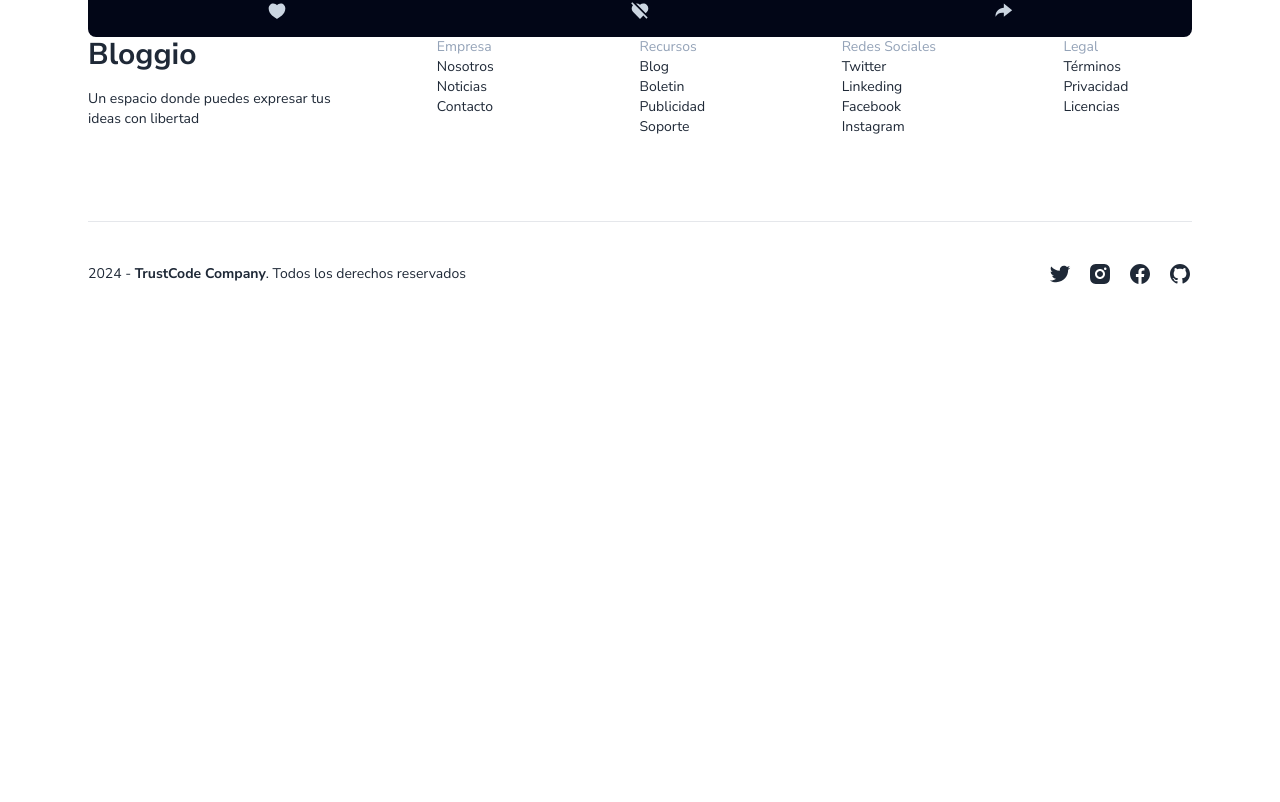
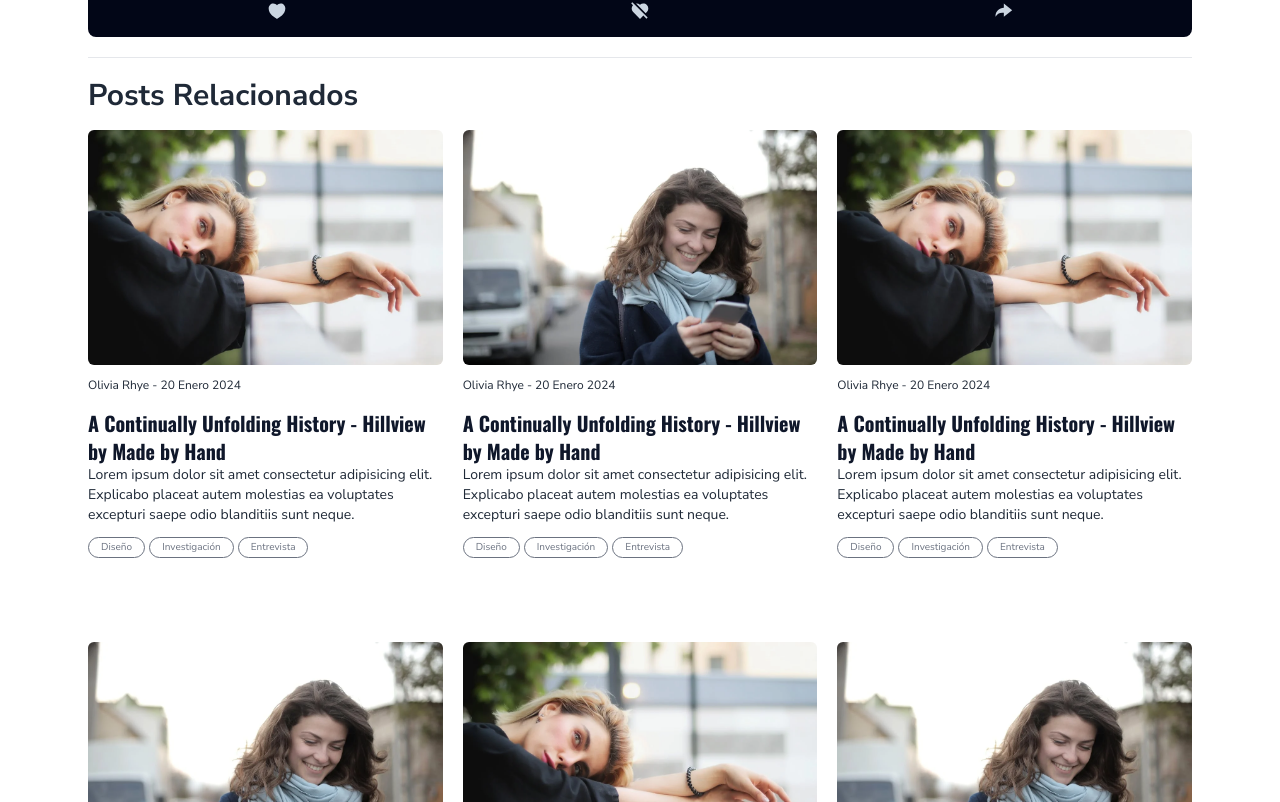
Before and after one commit to FernandoTelloL/bloggio, a React (Vite) app: page /detail-post in a window 1280 px wide. Shown: the part 1438-2240 px from the top of the page. Before the commit the page ends 1776 px from the top, so only its background shows below. Built offline with nearby package versions, Linux system fonts and the light colour scheme.

Commit message:
terminada seccion posts relacionados de detailPostPage

```diff
--- a/src/components/CardAllPosts.jsx
+++ b/src/components/CardType1.jsx
@@ -6,7 +6,7 @@ import {
   RiInstagramFill,
 } from "react-icons/ri";
 
-export const CardAllPosts = ({ img }) => {
+export const CardType1 = ({ img }) => {
   return (
     <>
       <div className="mb-12 mt-4">
--- a/src/components/index.js
+++ b/src/components/index.js
@@ -4,7 +4,7 @@ export { Footer } from "./Footer";
 
 export { Pagination } from "./Pagination";
 
-export { CardAllPosts } from "./CardAllPosts";
+export { CardType1 } from "./CardType1";
 
 export { Card1 } from "./Card1";
 
--- a/src/pages/DetailPost.jsx
+++ b/src/pages/DetailPost.jsx
@@ -1,5 +1,9 @@
 import { Footer, Headers } from "../components";
-import { MainTitleDetailPostPage, MenuBottomDetailPost } from "./../sections";
+import {
+  MainTitleDetailPostPage,
+  MenuBottomDetailPost,
+  RelatedPostsDetailPostPage,
+} from "./../sections";
 import mainImage from "../assets/images/img1.webp";
 import secondaryImage from "../assets/images/img4.jpeg";
 
@@ -12,7 +16,7 @@ export const DetailPost = () => {
 
         <img className="mt-6 rounded-xl" src={mainImage} alt="" />
 
-        <section>
+        <section className="mb-5">
           <article>
             <p>
               Lorem ipsum, dolor sit amet consectetur adipisicing elit. In
@@ -55,6 +59,10 @@ export const DetailPost = () => {
             <MenuBottomDetailPost />
           </article>
         </section>
+        <hr className=" bg-slate-500" />
+        <section className="mt-5 mb-6">
+          <RelatedPostsDetailPostPage />
+        </section>
       </div>
       <Footer />
     </>
--- /dev/null
+++ b/src/sections/detailPostPage/RelatedPostsDetailPostPage.jsx
@@ -0,0 +1,19 @@
+import { CardType1 } from "../../components";
+import img1 from "../../assets/images/img1.webp";
+import img2 from "../../assets/images/img2.webp";
+
+export const RelatedPostsDetailPostPage = () => {
+  return (
+    <>
+      <h2 className="font-bold text-3xl">Posts Relacionados</h2>
+      <div className="md:grid md:grid-cols-2 lg:grid-cols-3 gap-5">
+        <CardType1 img={img1} />
+        <CardType1 img={img2} />
+        <CardType1 img={img1} />
+        <CardType1 img={img2} />
+        <CardType1 img={img1} />
+        <CardType1 img={img2} />
+      </div>
+    </>
+  );
+};
--- a/src/sections/homePage/AllPosts.jsx
+++ b/src/sections/homePage/AllPosts.jsx
@@ -1,4 +1,4 @@
-import { CardAllPosts, Pagination } from "../../components";
+import { CardType1, Pagination } from "../../components";
 import img1 from "../../assets/images/img2.webp";
 import img2 from "../../assets/images/img1.webp";
 
@@ -7,12 +7,12 @@ export const AllPosts = () => {
     <section>
       <h2 className="text-3xl font-bold">All blog posts</h2>
       <div className="md:grid md:grid-cols-2 lg:grid-cols-3 gap-5">
-        <CardAllPosts img={img1} />
-        <CardAllPosts img={img2} />
-        <CardAllPosts img={img1} />
-        <CardAllPosts img={img2} />
-        <CardAllPosts img={img1} />
-        <CardAllPosts img={img2} />
+        <CardType1 img={img1} />
+        <CardType1 img={img2} />
+        <CardType1 img={img1} />
+        <CardType1 img={img2} />
+        <CardType1 img={img1} />
+        <CardType1 img={img2} />
       </div>
       <section>
         <Pagination />
--- a/src/sections/index.js
+++ b/src/sections/index.js
@@ -1,3 +1,5 @@
+export { RelatedPostsDetailPostPage } from './detailPostPage/RelatedPostsDetailPostPage';
+
 export { MenuBottomDetailPost } from './detailPostPage/MenuBottomDetailPost';
 
 export { MainTitleDetailPostPage } from './detailPostPage/MainTitleDetailPostPage';
```
